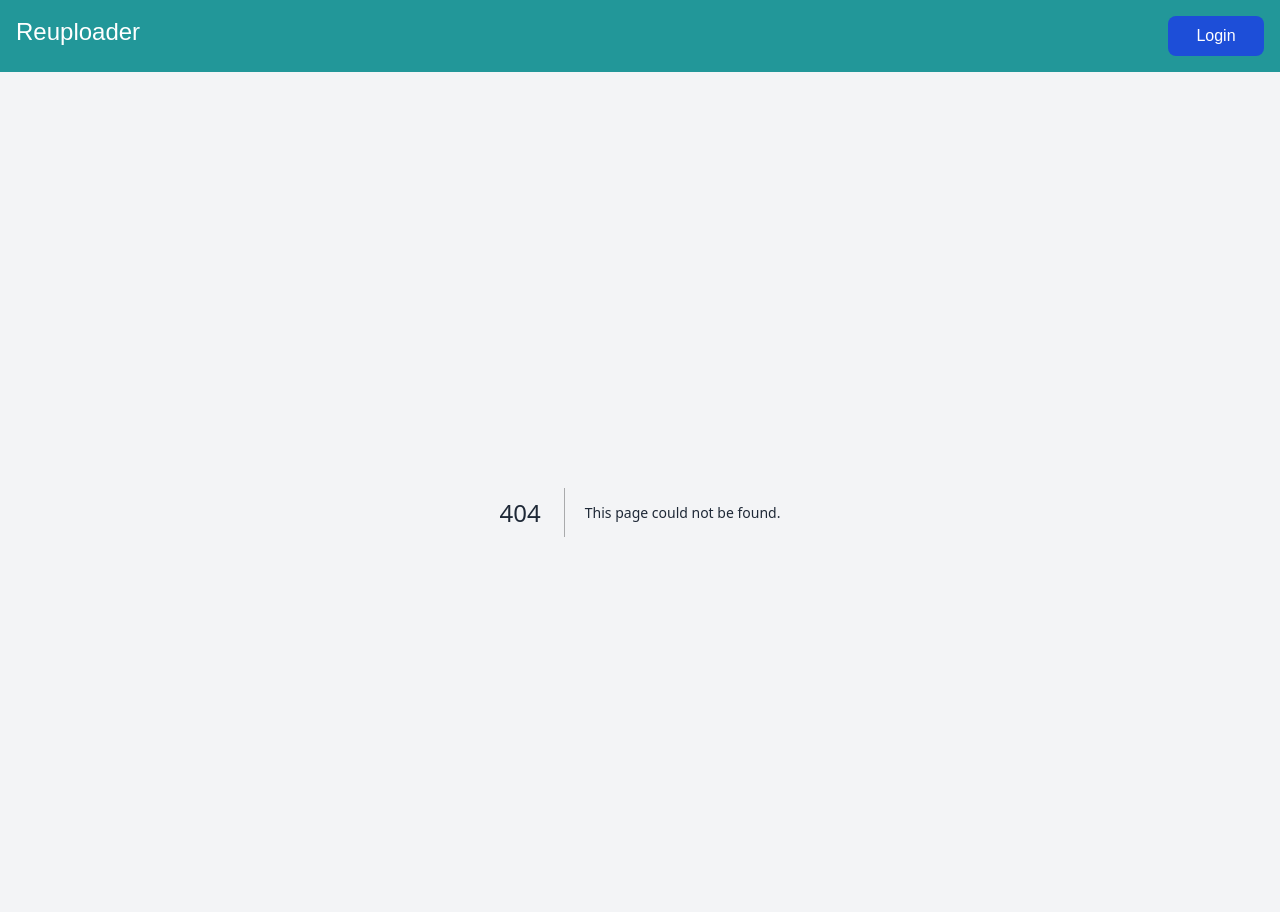
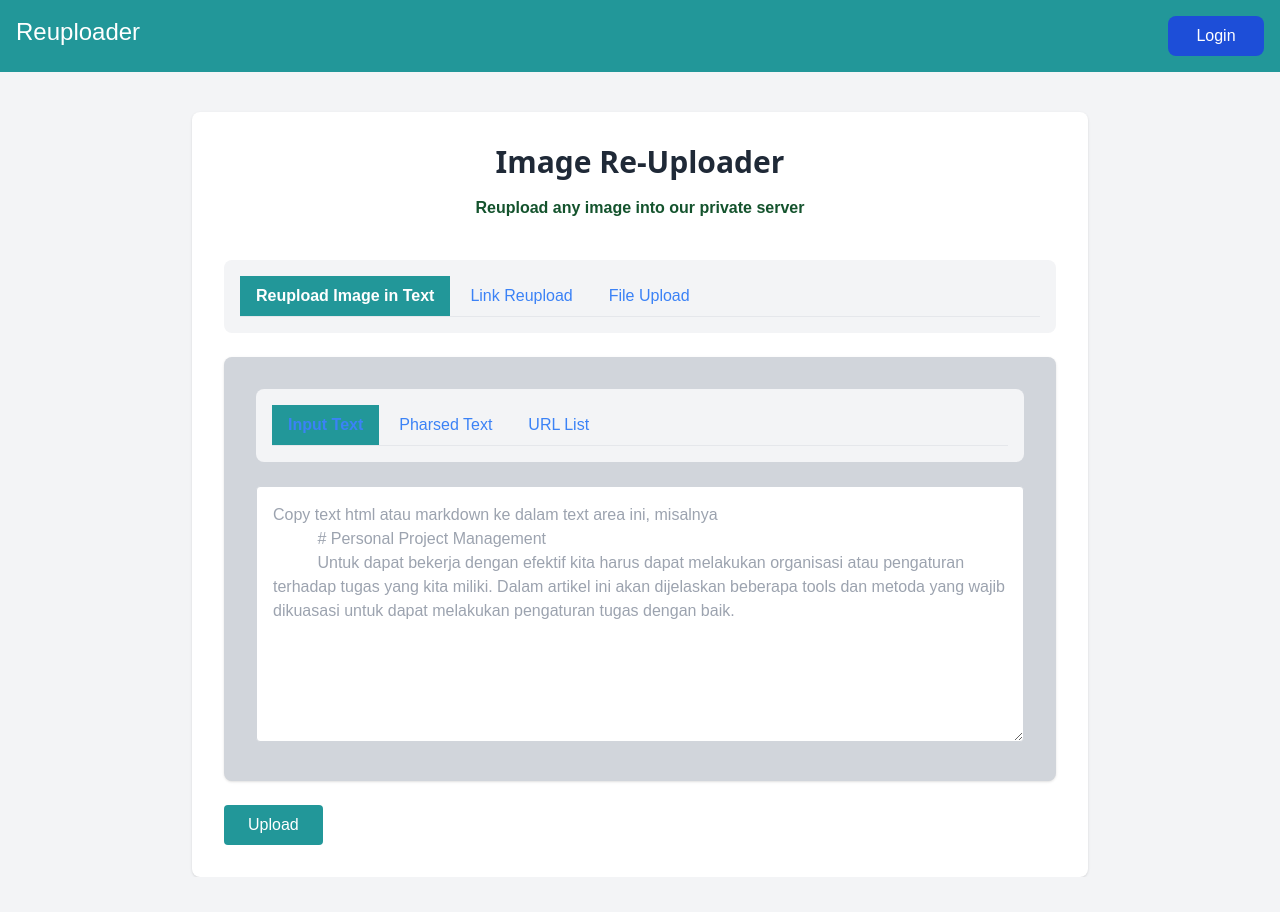
Before and after one commit to Ameliadaa/Intern_Tonjoo, a Next.js app in the folder Intern_Tonjoo_FE/uploader/: page /Home in a window 1280 px wide. Before the commit this address had no page. After the commit the page ends 877 px from the top, so only its background shows below. Built offline with nearby package versions, Linux system fonts and the light colour scheme.

Commit message:
Create page.js

```diff
--- /dev/null
+++ b/Intern_Tonjoo_FE/uploader/src/app/Home/page.js
@@ -0,0 +1,84 @@
+import Link from "next/link";
+
+export default function Home() {
+  return (
+    <div className="bg-white rounded-lg shadow p-8 max-w-4xl mx-auto">
+      <h2 className="text-3xl font-bold mb-4 text-center font-sans">Image Re-Uploader</h2>
+      <p className="text-green-900 mb-6 text-center font-semibold">
+        Reupload any image into our private server
+      </p>
+
+      <div className="flex flex-col mb-6">
+        <div className="flex justify-around mb-4"></div>
+        <div className="bg-gray-100 p-4 rounded-lg mb-6">
+          <ul className="flex border-b">
+            <li className="mr-1">
+              <Link
+                className="bg-primary text-white inline-block py-2 px-4  font-semibold"
+                href="/"
+              >
+                Reupload Image in Text
+              </Link>
+            </li>
+            <li className="mr-1">
+              <Link
+                href="/LinkReupload"
+                className=" inline-block py-2 px-4 text-blue-500  hover:bg-primary hover:text-white"
+              >
+                Link Reupload
+              </Link>
+            </li>
+            <li className="mr-1">
+              <Link
+                href="/FileUpload"
+                className="inline-block py-2 px-4 text-blue-500  hover:bg-primary hover:text-white"
+              >
+                File Upload
+              </Link>
+            </li>
+          </ul>
+        </div>
+        <div className="bg-gray-300 rounded-lg shadow p-8 w-full  mx-auto">
+          <div className="bg-gray-100 p-4 rounded-lg mb-6">
+            <ul className="flex border-b">
+              <li className="mr-1">
+                <Link
+                  className="inline-block py-2 px-4 text-blue-500 font-semibold bg-primary hover:text-white"
+                  href="/"
+                >
+                  Input Text
+                </Link>
+              </li>
+              <li className="mr-1">
+              <Link className="inline-block py-2 px-4 text-blue-500 hover:text-blue-800 hover:bg-primary hover:text-white "
+                  href="/Pharsed">  Pharsed Text
+              </Link>
+
+              </li>
+              <li className="mr-1">
+                <a
+                  className="inline-block py-2 px-4 text-blue-500 hover:text-blue-800 hover:bg-primary hover:text-white "
+                  href="#"
+                >
+                  URL List
+                </a>
+              </li>
+            </ul>
+          </div>
+          <textarea
+            className="w-full p-4 border border-gray-300 rounded h-64"
+            placeholder="Copy text html atau markdown ke dalam text area ini, misalnya
+          # Personal Project Management
+          Untuk dapat bekerja dengan efektif kita harus dapat melakukan organisasi atau pengaturan terhadap tugas yang kita miliki. Dalam artikel ini akan dijelaskan beberapa tools dan metoda yang wajib dikuasasi untuk dapat melakukan pengaturan tugas dengan baik.
+"
+          ></textarea>
+        </div>
+      </div>
+      {/* <Link to=""> */}
+      <button className="bg-primary hover:bg-secondary text-white px-6 py-2 rounded">
+        Upload
+      </button>
+      {/* </Link> */}
+    </div>
+  );
+}
```
